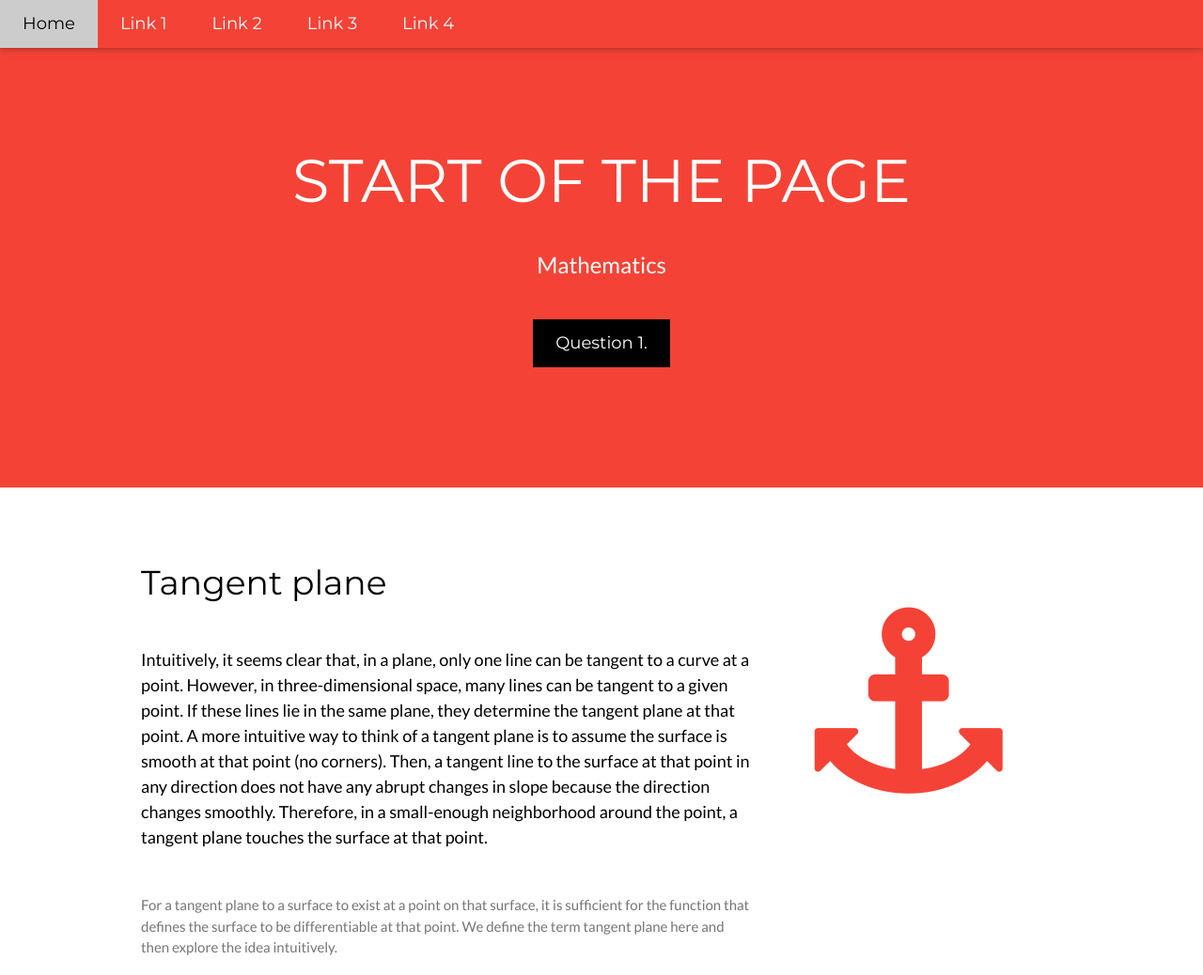
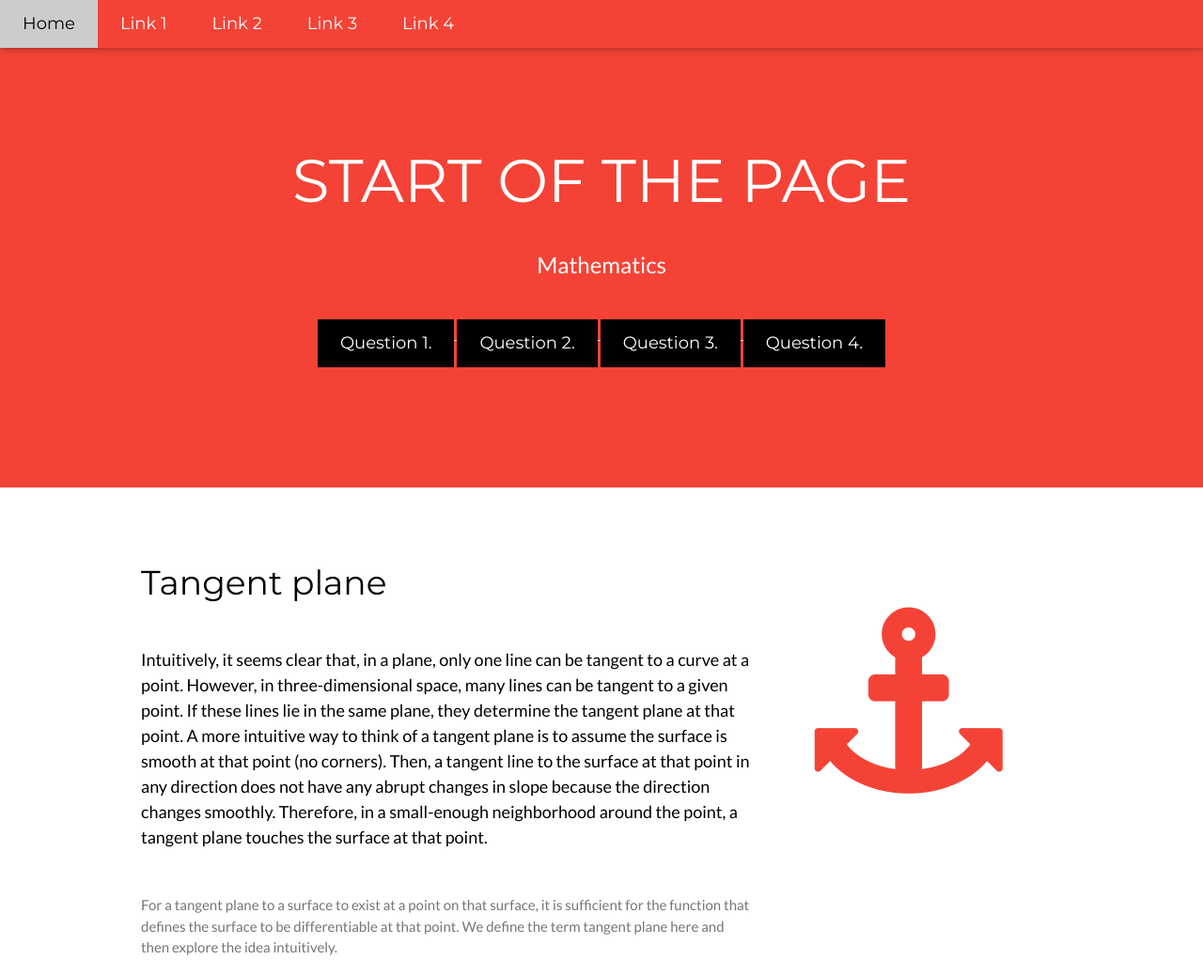
Before and after one commit to 1MelancholyHill/1MeancholyHill.github.io, a plain HTML site: page index.html in a window 1280 px wide. Shown: the top 1038 px of the page at 94% size. Drawn offline with nearby package versions, Linux system fonts and the light colour scheme.

Commit message:
Update index.html

```diff
--- a/index.html
+++ b/index.html
@@ -39,6 +39,15 @@
   <p class="w3-xlarge">Mathematics</p>
   <a href="https://www.geogebra.org/m/fb4pcbmu">
   <button class="w3-button w3-black w3-padding-large w3-large w3-margin-top">Question 1.</button>
+  </a>
+<a href="https://www.geogebra.org/m/nhjut3x2">
+  <button class="w3-button w3-black w3-padding-large w3-large w3-margin-top">Question 2.</button>
+  </a>
+<a href="#">
+  <button class="w3-button w3-black w3-padding-large w3-large w3-margin-top">Question 3.</button>
+  </a>
+<a href="#">
+  <button class="w3-button w3-black w3-padding-large w3-large w3-margin-top">Question 4.</button>
   </a>
 </header>
 <!-- First Grid -->
```
